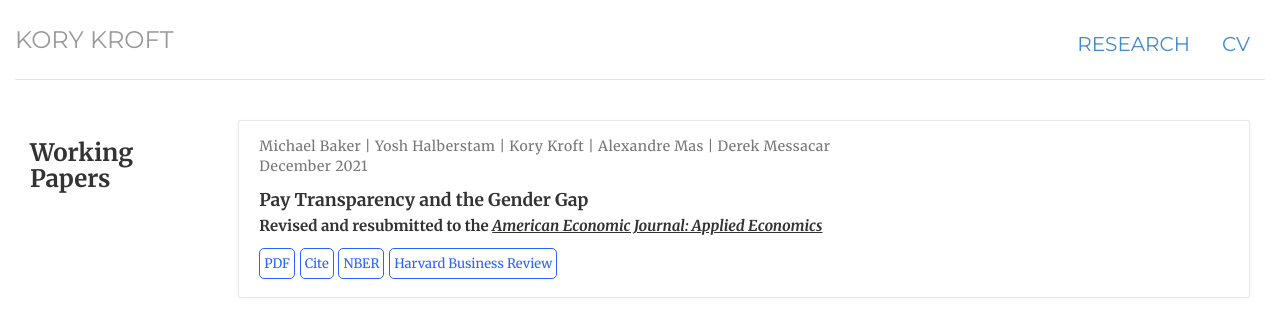
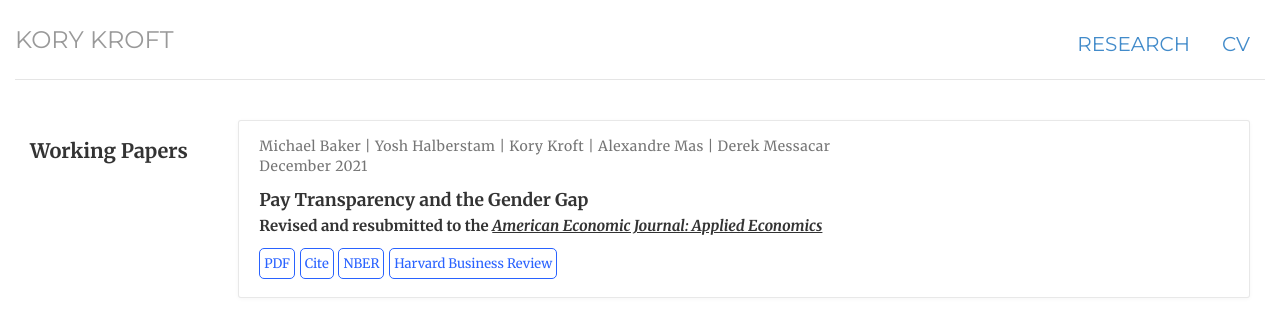
Before and after one commit to korykroft/korykroft.github.io, a Jekyll site: the page built from research/index.html, in a window 1280 px wide. Shown: the top 331 px of the page. Built offline with Jekyll 4.4.1, drawn with Linux system fonts in a browser that asks for light colours.

Commit message:
Update index.html

```diff
--- a/research/index.html
+++ b/research/index.html
@@ -11,7 +11,7 @@
 <!-- working papers -->
 <div class="row marketing lead-card">
 <div class="col-12 col-md-2">
-  <h3 style="font-weight:bold color:black text-align:center; font-size:1.2em !important;">Working Papers</h3>
+  <h3 style="font-weight:bold color:black text-align:center; font-size:1.0em !important;">Working Papers</h3>
  </div>
 
  <div class="col-12 col-md-10 ">
```
